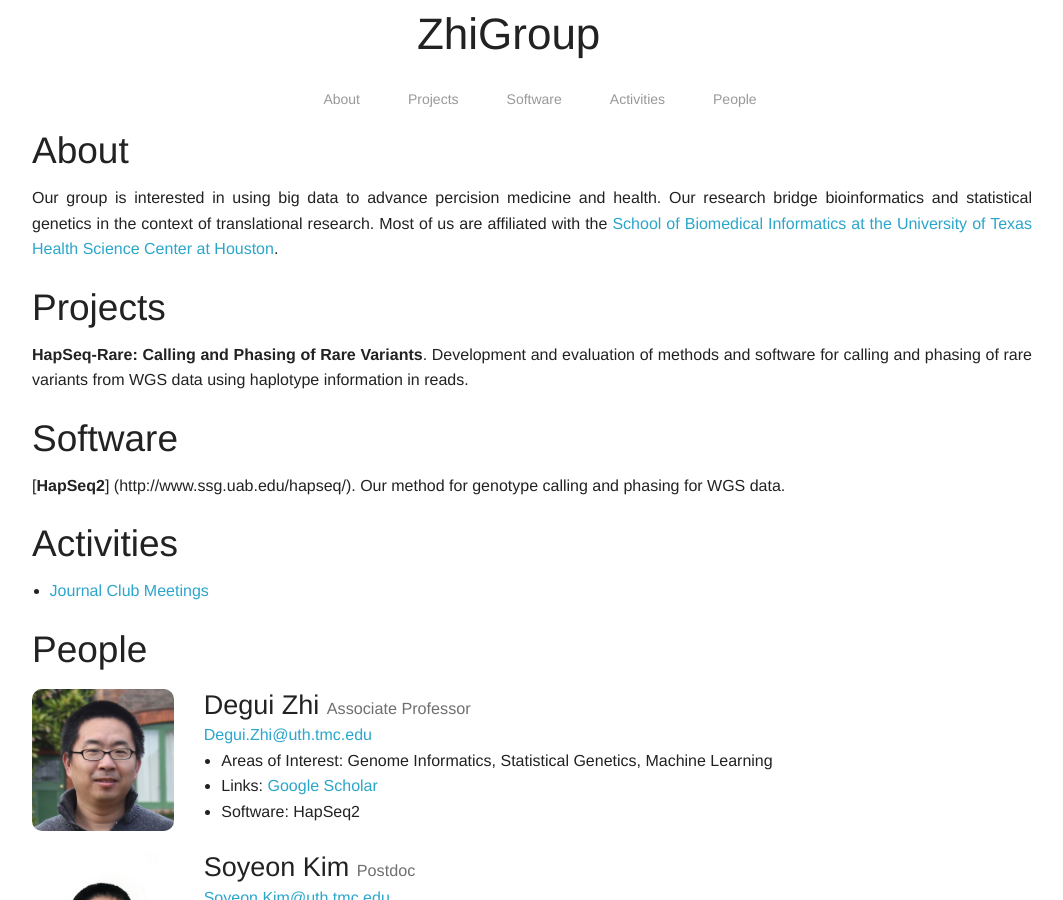
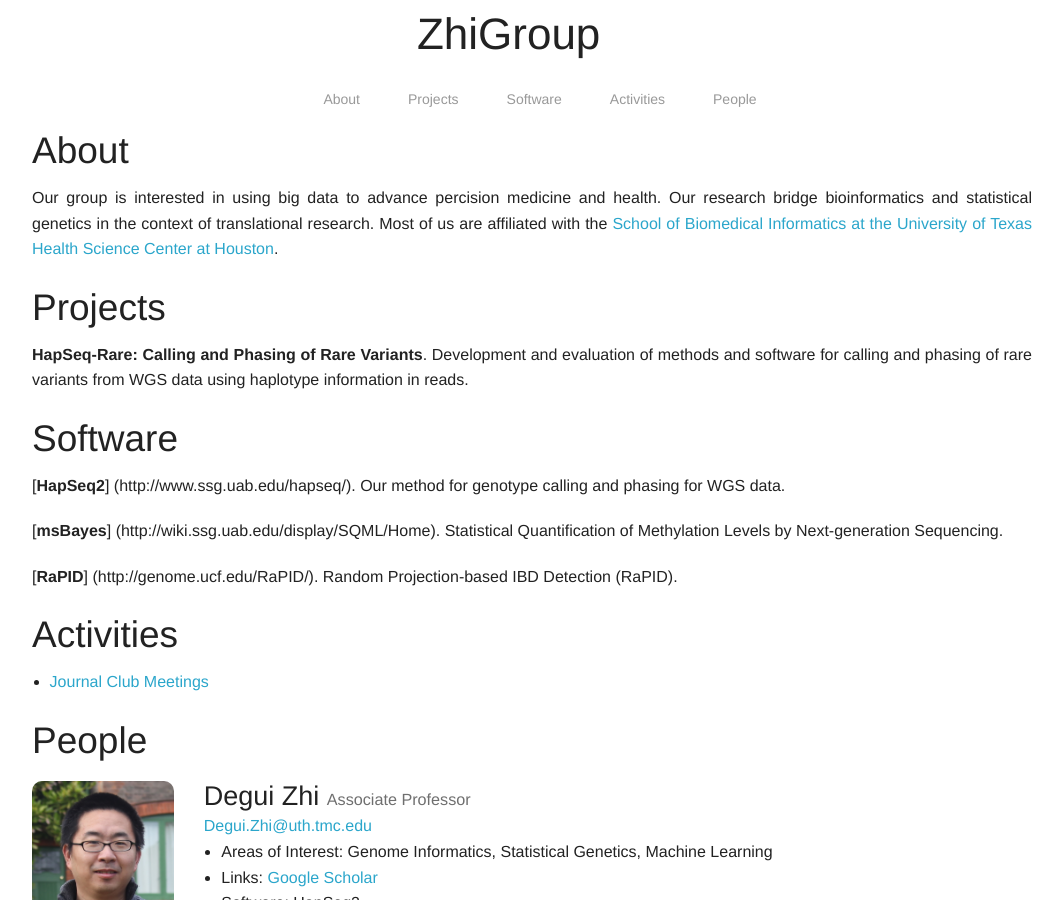
Before and after one commit to ZhiGroup/ZhiGroup.github.io, a Jekyll site: the page built from index.html, in a window 1280 px wide and 900 px high. Shown: the whole window, without its empty margins (108-1171 px from the left). Built offline with Jekyll 4.4.1, drawn with Linux system fonts in a browser that asks for light colours.

Commit message:
Update software.md

```diff
--- a/_includes/software.md
+++ b/_includes/software.md
@@ -1,2 +1,6 @@
 
 [**HapSeq2**] (http://www.ssg.uab.edu/hapseq/). Our method for genotype calling and phasing for WGS data.
+
+[**msBayes**] (http://wiki.ssg.uab.edu/display/SQML/Home). Statistical Quantification of Methylation Levels by Next-generation Sequencing.
+
+[**RaPID**] (http://genome.ucf.edu/RaPID/). Random Projection-based IBD Detection (RaPID).
```
